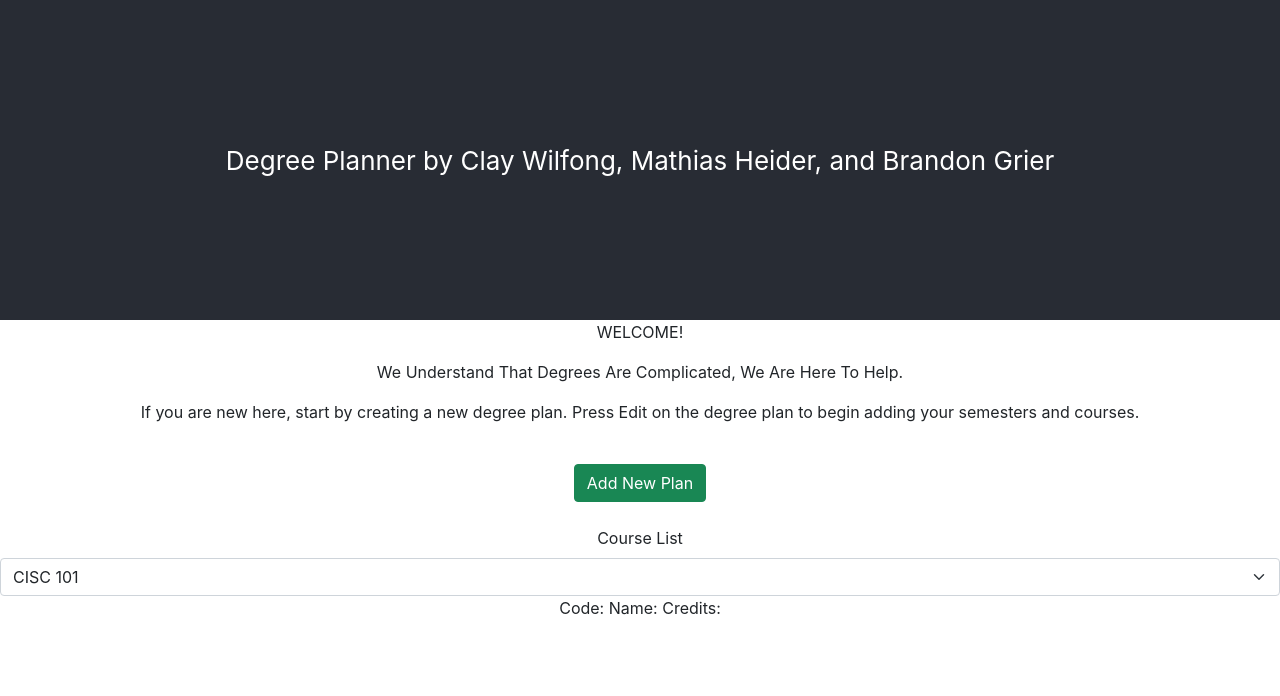
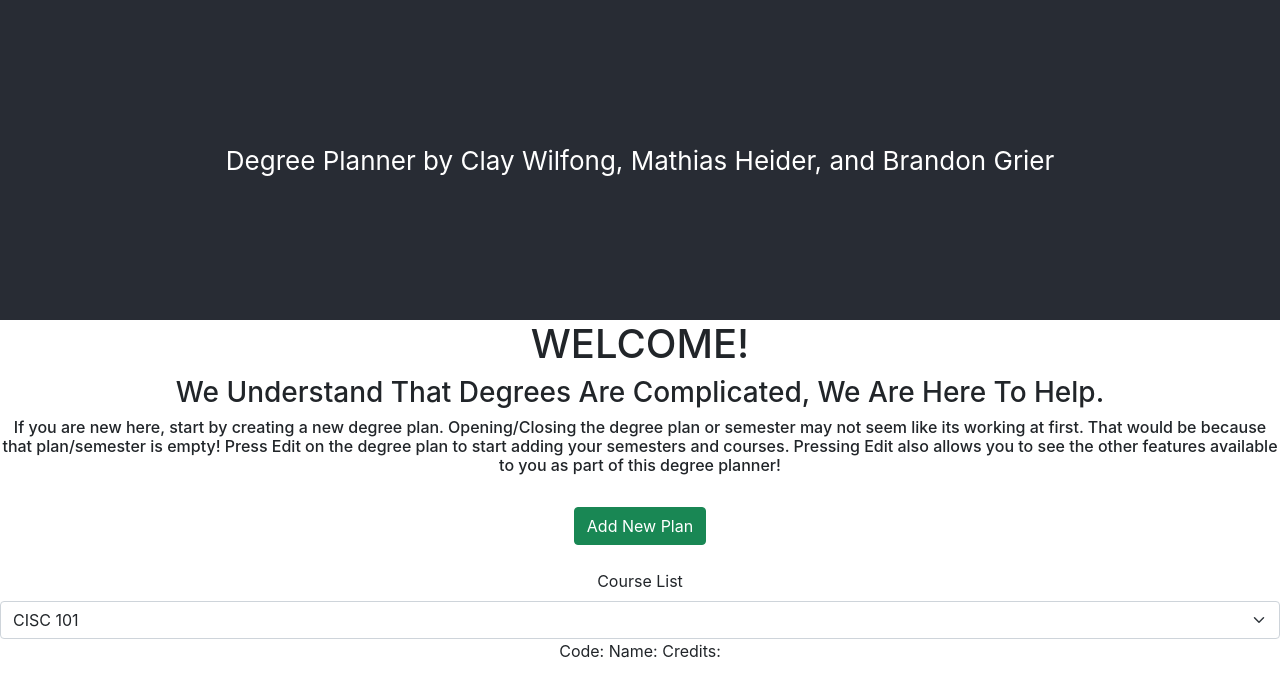
Before and after one commit to UD-CISC275-S22/cis-scheduler-team-13, a React (Create React App) app: page / in a window 1280 px wide. Shown: the top 696 px of the page. Built offline with nearby package versions, Linux system fonts and the light colour scheme.

Commit message:
Fixed up the code quality some more and changed the welcome message and some buttons to make it more user friendly

```diff
--- a/src/App.tsx
+++ b/src/App.tsx
@@ -91,15 +91,18 @@ export function App(): JSX.Element {
                 Degree Planner by Clay Wilfong, Mathias Heider, and Brandon
                 Grier
             </header>
-            <p>WELCOME!</p>
-            <p>
+            <h1>WELCOME!</h1>
+            <h3>
                 We Understand That Degrees Are Complicated, We Are Here To Help.
-            </p>
-            <p>
-                If you are new here, start by creating a new degree plan. Press
-                Edit on the degree plan to begin adding your semesters and
-                courses.
-            </p>
+            </h3>
+            <h6>
+                If you are new here, start by creating a new degree plan.
+                Opening/Closing the degree plan or semester may not seem like
+                its working at first. That would be because that plan/semester
+                is empty! Press Edit on the degree plan to start adding your
+                semesters and courses. Pressing Edit also allows you to see the
+                other features available to you as part of this degree planner!
+            </h6>
             <div>
                 <div>
                     <PlanList
--- a/src/components/ViewPlans.tsx
+++ b/src/components/ViewPlans.tsx
@@ -389,16 +389,16 @@ export function ViewPlans({
             </Row>
             <Row>
                 <Button data-testid="planView" onClick={changeVisible}>
-                    View Plan
+                    Open/Close Plan
                 </Button>
                 <Button data-testid="planEdit" onClick={changeEditMode}>
-                    Edit
+                    Edit Plan
                 </Button>
                 <Button
                     data-testid="editPlanViewRequirements"
                     onClick={updateRequirements}
                 >
-                    View Requirements
+                    View Degree Requirements
                 </Button>
                 <SeeRequirements
                     show={show}
--- a/src/components/ViewSemesters.tsx
+++ b/src/components/ViewSemesters.tsx
@@ -46,12 +46,12 @@ export function ViewSemesters({
                 <p>{semester.credits} Total Credits</p>
             </Row>
             <Row>
-                <Button onClick={changeVisible}> See Courses</Button>
+                <Button onClick={changeVisible}> Open/Close Semester</Button>
                 <Button
                     data-testid="semesterEditButton"
                     onClick={changeEditMode}
                 >
-                    Edit
+                    Edit Semester
                 </Button>
             </Row>
             {visible && (
```
